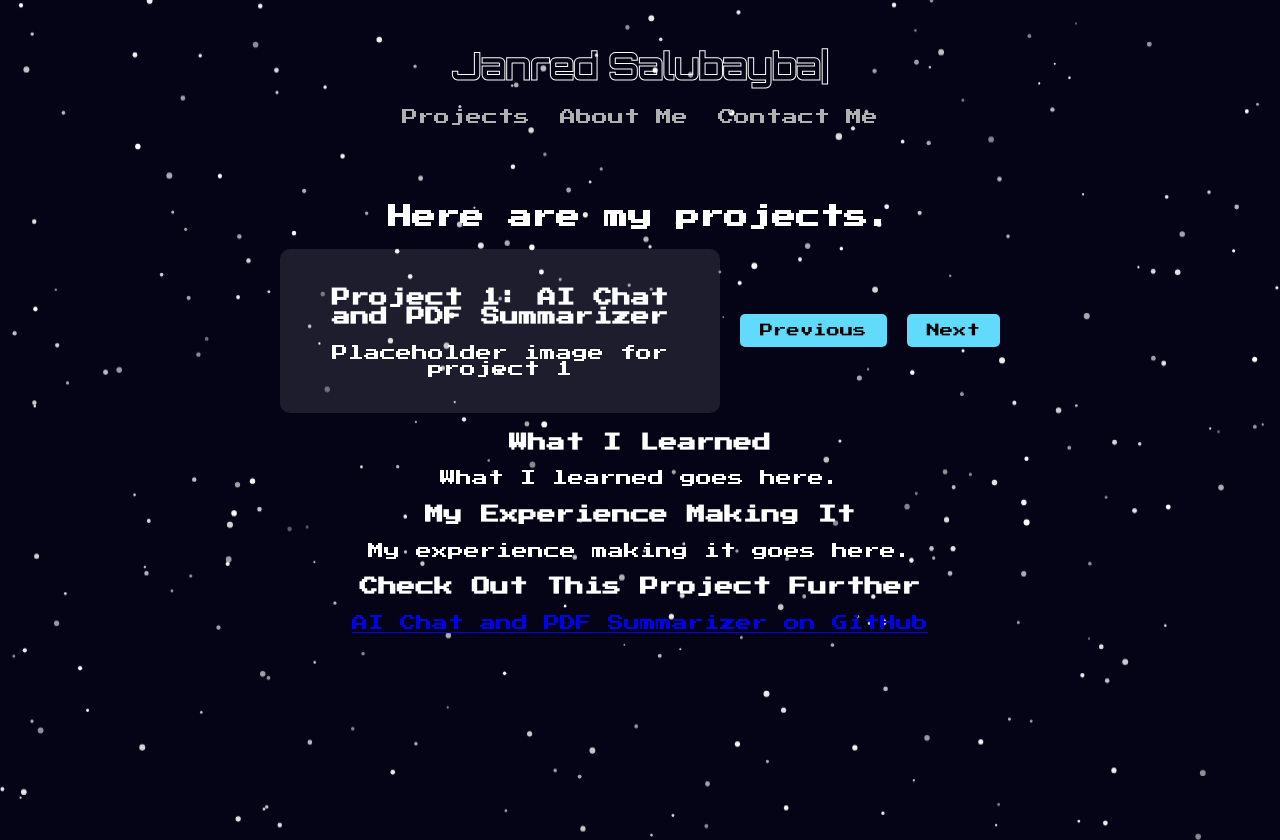
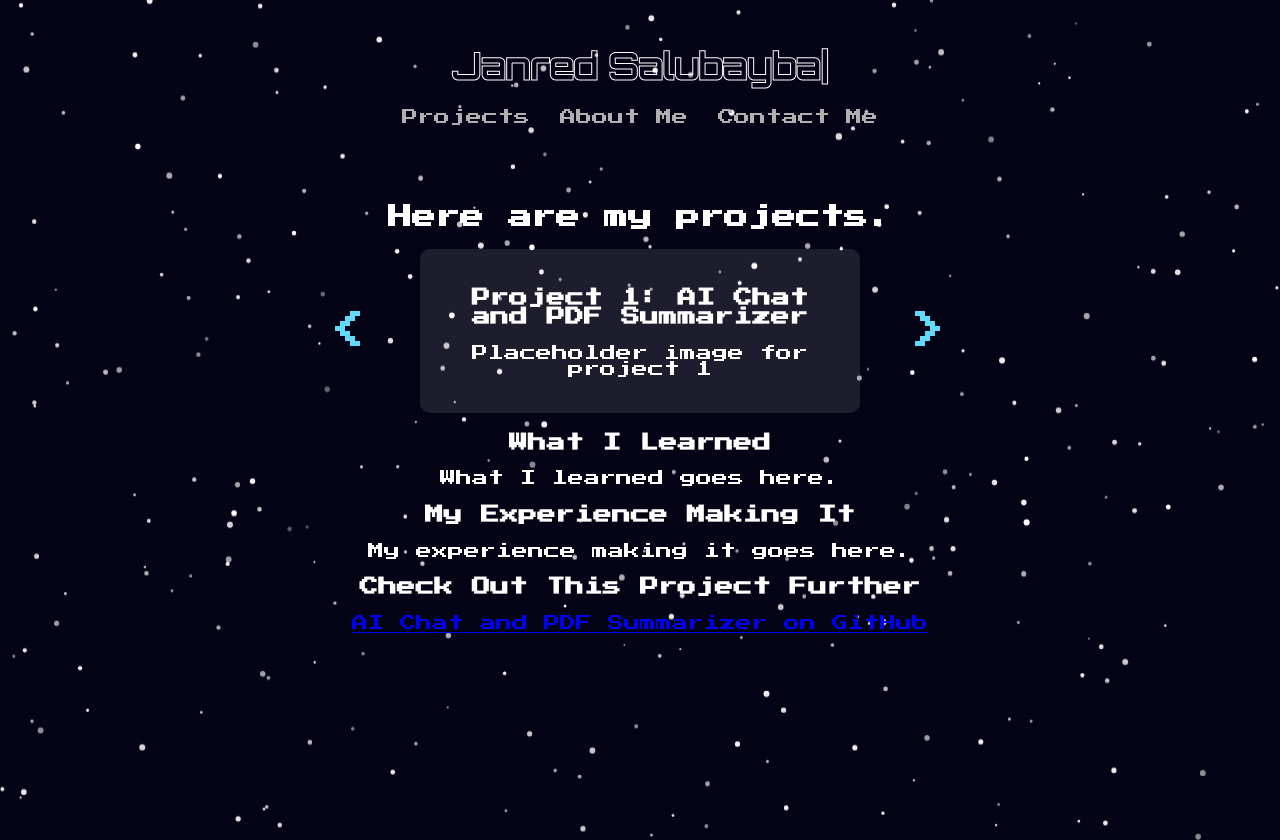
Before and after one commit to janny801/personal-website, a React (Create React App) app in the folder personal-website/: page /projects in a window 1280 px wide. Built offline with nearby package versions, Linux system fonts and the light colour scheme.

Commit message:
change prev/next buttons to arrows for projects section

```diff
--- a/personal-website/src/App.css
+++ b/personal-website/src/App.css
@@ -681,3 +681,41 @@ button {
 button:hover {
   background-color: #4a91c9;
 }
+
+
+
+/* Arrow Styling */
+.arrow {
+  font-size: 40px;
+  color: #61dafb;
+  cursor: pointer;
+  padding: 0 20px;
+  user-select: none;
+}
+
+.left-arrow {
+  position: relative;
+  right: 20px;
+}
+
+.right-arrow {
+  position: relative;
+  left: 20px;
+}
+
+.slideshow {
+  display: flex;
+  align-items: center;
+  justify-content: center;
+  margin: 20px 0;
+}
+
+.project-image {
+  background-color: rgba(255, 255, 255, 0.1);
+  color: white;
+  padding: 20px;
+  border-radius: 10px;
+  width: 100%;
+  max-width: 400px;
+  margin: 0 10px;
+}
--- a/personal-website/src/Projects.js
+++ b/personal-website/src/Projects.js
@@ -24,7 +24,6 @@ const projectData = [
   }
 ];
 
-
 function Projects() {
   const [currentProjectIndex, setCurrentProjectIndex] = useState(0);
 
@@ -46,14 +45,12 @@ function Projects() {
 
       {/* Slideshow container */}
       <div className="slideshow">
+        <span className="arrow left-arrow" onClick={prevProject}>&lt;</span>
         <div className="project-image">
           <h3>Project {currentProject.id}: {currentProject.name}</h3>
           <p>Placeholder image for project {currentProject.id}</p>
         </div>
-
-        {/* Slide navigation */}
-        <button onClick={prevProject}>Previous</button>
-        <button onClick={nextProject}>Next</button>
+        <span className="arrow right-arrow" onClick={nextProject}>&gt;</span>
       </div>
 
       {/* Project details section */}
```
